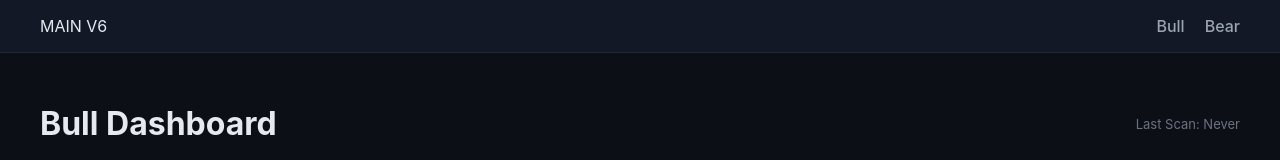
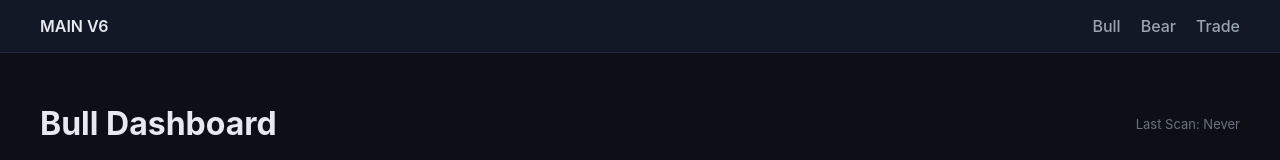
Before and after one commit to franselsimmons/main-funnel-trader, a Next.js app: page /bull in a window 1280 px wide. Shown: the top 160 px of the page. Built offline with nearby package versions, Linux system fonts and the light colour scheme; no server answers.

Commit message:
Update Navbar.js

```diff
--- a/components/Navbar.js
+++ b/components/Navbar.js
@@ -2,14 +2,15 @@ import Link from "next/link"
 
 export default function Navbar() {
   return (
-    <nav className="navbar">
+    <div className="navbar">
       <div className="nav-inner">
-        <div className="logo">MAIN V6</div>
-        <div className="links">
+        <div style={{fontWeight:600}}>MAIN V6</div>
+        <div>
           <Link href="/bull">Bull</Link>
           <Link href="/bear">Bear</Link>
+          <Link href="/trade">Trade</Link>
         </div>
       </div>
-    </nav>
+    </div>
   )
 }
```
